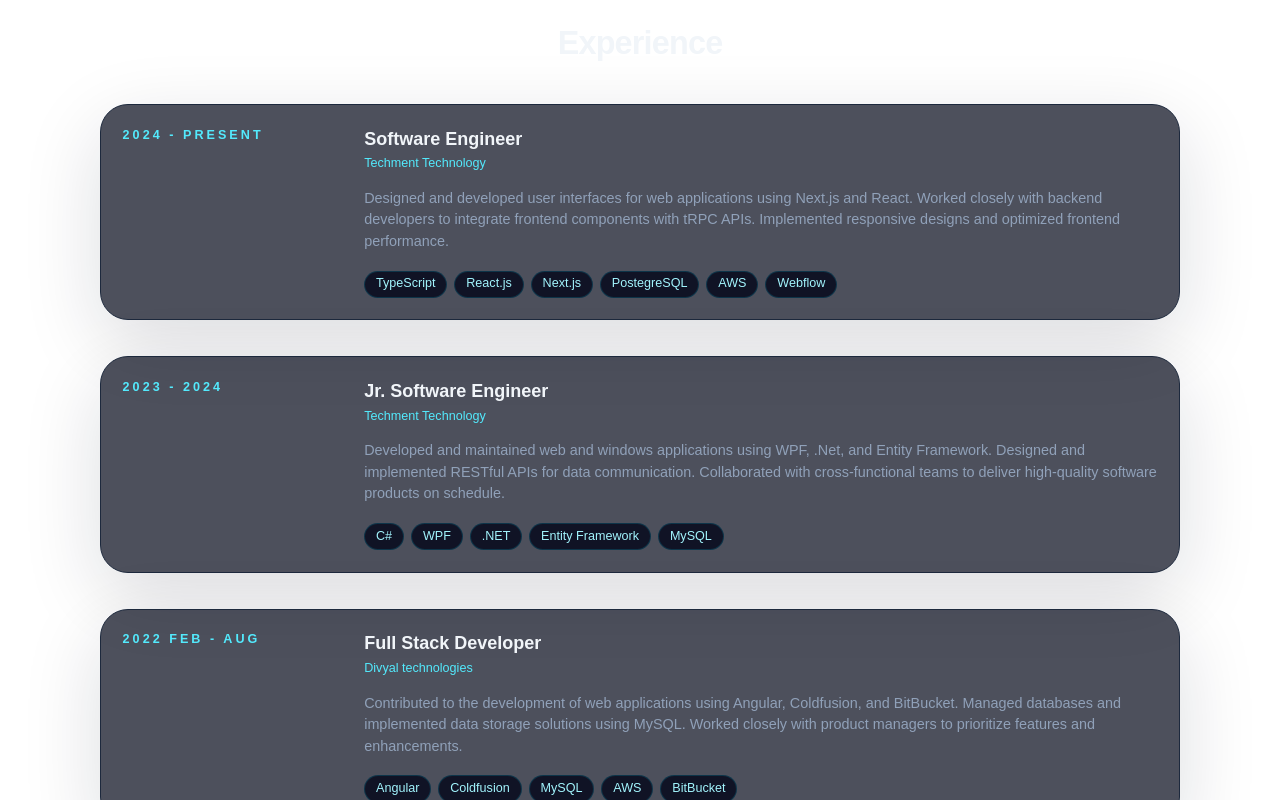
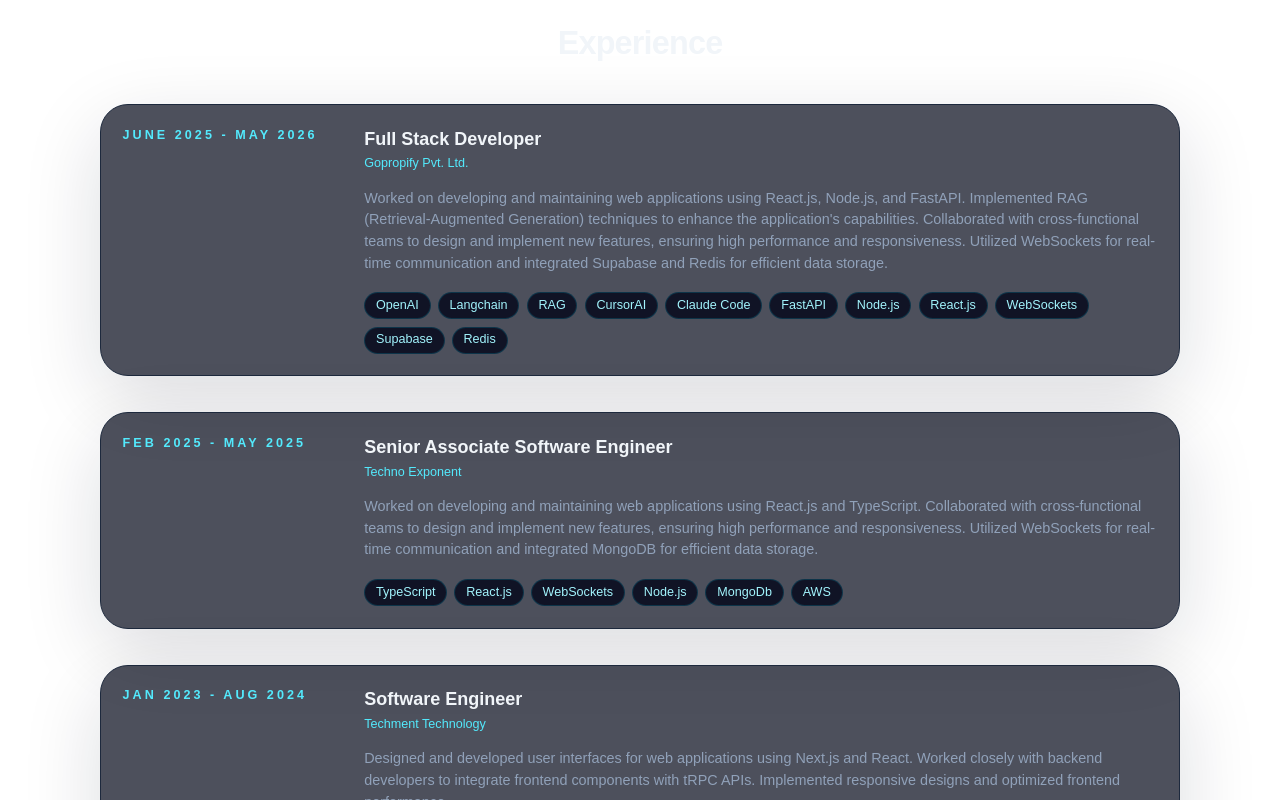
Before and after one commit to manash-codes/portfolio, a Next.js app in the folder next-portfolio/: page / in a window 1280 px wide. Shown: the part 2260-3060 px from the top of the page. Built offline with nearby package versions, Linux system fonts and the light colour scheme.

Commit message:
Update work experience details in constants; refine roles, descriptions, and technologies

```diff
--- a/next-portfolio/constants/index.js
+++ b/next-portfolio/constants/index.js
@@ -11,22 +11,29 @@
 
 export const EXPERIENCES = [
     {
-        year: "2024 - Present",
+        year: "June 2025 - May 2026",
+        role: "Full Stack Developer",
+        company: "Gopropify Pvt. Ltd.",
+        description: `Worked on developing and maintaining web applications using React.js, Node.js, and FastAPI. Implemented RAG (Retrieval-Augmented Generation) techniques to enhance the application's capabilities. Collaborated with cross-functional teams to design and implement new features, ensuring high performance and responsiveness. Utilized WebSockets for real-time communication and integrated Supabase and Redis for efficient data storage.`,
+        technologies: ["OpenAI", "Langchain", "RAG", "CursorAI", "Claude Code", "FastAPI", "Node.js", "React.js", "WebSockets", "Supabase", "Redis"],
+    },
+    {
+        year: "Feb 2025 - May 2025",
+        role: "Senior Associate Software Engineer",
+        company: "Techno Exponent",
+        description: `Worked on developing and maintaining web applications using React.js and TypeScript. Collaborated with cross-functional teams to design and implement new features, ensuring high performance and responsiveness. Utilized WebSockets for real-time communication and integrated MongoDB for efficient data storage.`,
+        technologies: ["TypeScript", "React.js", "WebSockets", "Node.js", "MongoDb", "AWS"],
+    },
+    {
+        year: "Jan 2023 - Aug 2024",
         role: "Software Engineer",
         company: "Techment Technology",
         description: `Designed and developed user interfaces for web applications using Next.js and React. Worked closely with backend developers to integrate frontend components with tRPC APIs. Implemented responsive designs and optimized frontend performance.`,
-        technologies: ["TypeScript", "React.js", "Next.js", "PostegreSQL", "AWS", "Webflow"],
+        technologies: ["TypeScript", "tRPC", "React.js", "Next.js", "Angular", "Node.js", "MongoDb", "PostgreSQL", "AWS", "Webflow"],
     },
     {
-        year: "2023 - 2024",
-        role: "Jr. Software Engineer",
-        company: "Techment Technology",
-        description: `Developed and maintained web and windows applications using WPF, .Net, and Entity Framework. Designed and implemented RESTful APIs for data communication. Collaborated with cross-functional teams to deliver high-quality software products on schedule.`,
-        technologies: ["C#", "WPF", ".NET", "Entity Framework", "MySQL"],
-    },
-    {
-        year: "2022 Feb - Aug ",
-        role: "Full Stack Developer",
+        year: "Feb 2022 - Aug 2022",
+        role: "Software Developer",
         company: "Divyal technologies",
         description: `Contributed to the development of web applications using Angular, Coldfusion, and BitBucket. Managed databases and implemented data storage solutions using MySQL. Worked closely with product managers to prioritize features and enhancements.`,
         technologies: ["Angular", "Coldfusion", "MySQL", "AWS", "BitBucket"],
```
